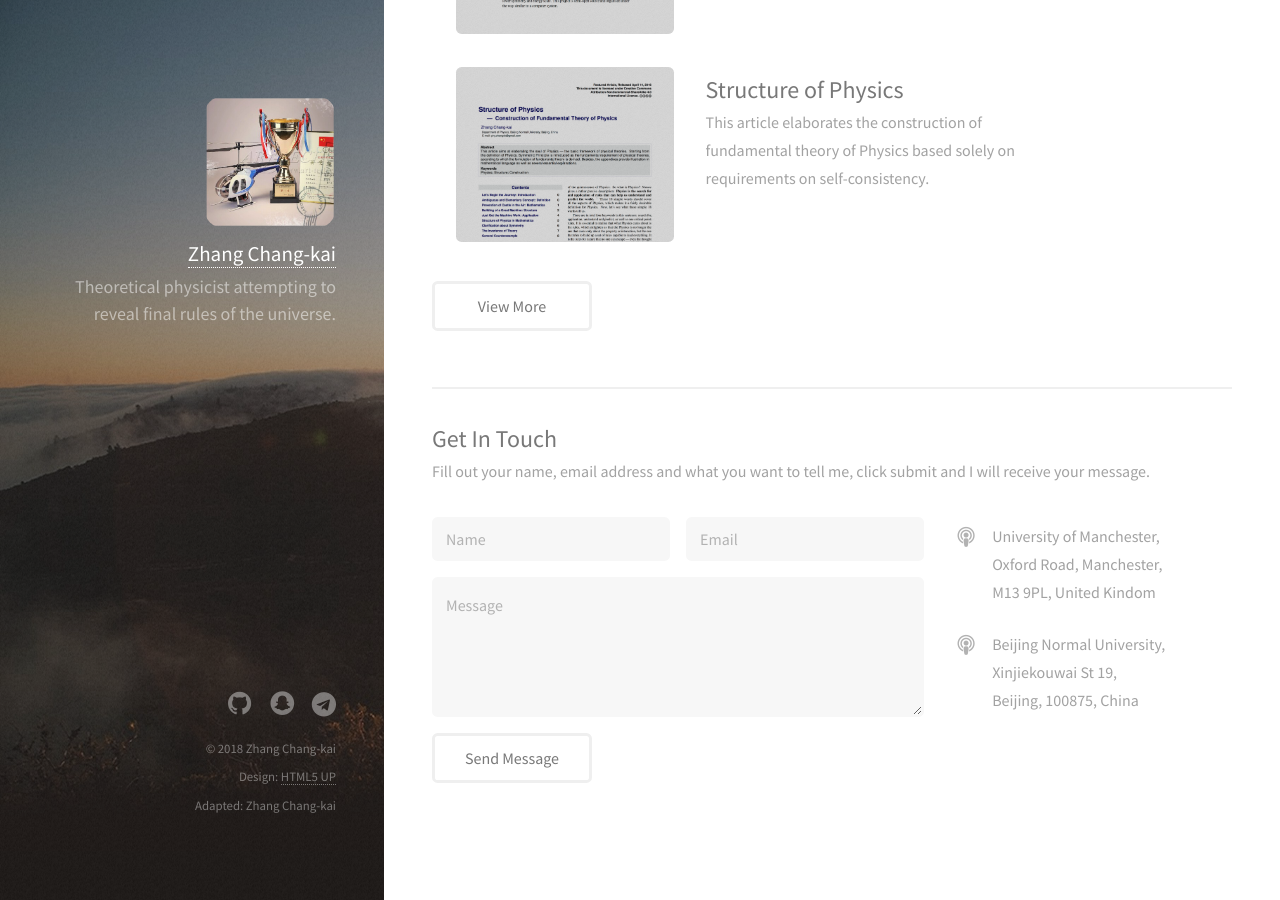
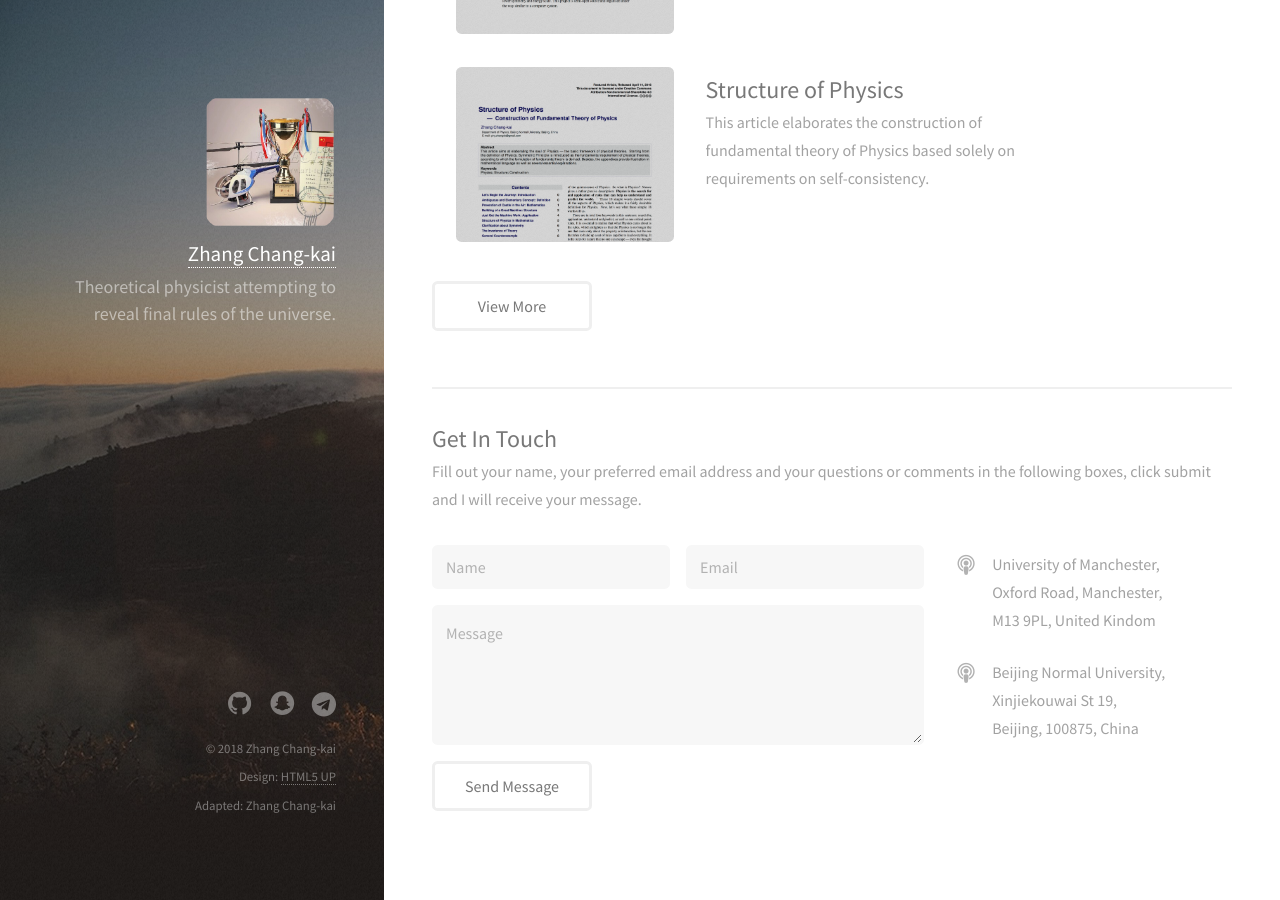
Before and after one commit to Phy-David-Zhang/phy-david-zhang.github.io, a Jekyll site: the page built from index.html, in a window 1280 px wide and 900 px high, scrolled down 987 px. Built offline with Jekyll 4.4.1, drawn with Linux system fonts in a browser that asks for light colours.

Commit message:
Update Get in Touch prompt

```diff
--- a/index.html
+++ b/index.html
@@ -98,7 +98,7 @@ layout: default
         <!-- Three -->
           <section id="three" style="margin-top: 2em">
             <h2>Get In Touch</h2>
-            <p>Fill out your name, email address and what you want to tell me, click submit and I will receive your message.</p>
+            <p>Fill out your name, your preferred email address and your questions or comments in the following boxes, click submit and I will receive your message.</p>
             <div class="row">
               <div class="8u 12u$(small) feedback">
                 <form method="post" action="https://formspree.io/phy.david.zhang@outlook.com">
```
